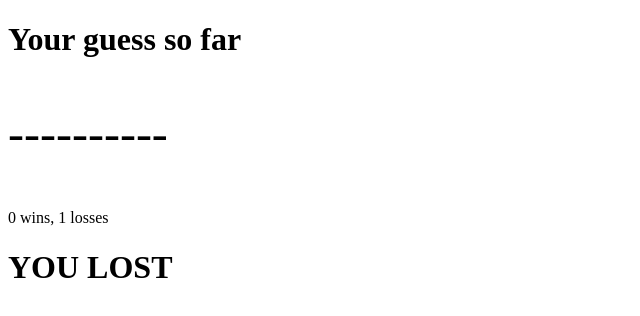
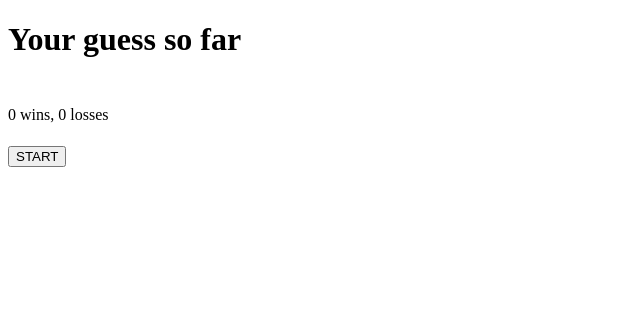
Before and after one commit to kennywenny/wordguess, a plain HTML site: page index.html in a window 1280 px wide. Shown: the whole page, without its empty margins (0-640 px from the left). Drawn offline with Linux system fonts and the light colour scheme.

Commit message:
Button to start game

```diff
--- a/index.html
+++ b/index.html
@@ -12,7 +12,8 @@
   <p id="guessed_word"></p>
   <p id="feedback"></p>
   <p><span id="wins"></span> wins, <span id="losses"></span> losses</p>
-  <h1 id="game_result">HELLO</h1>
+  <h1 id="game_result"></h1>
+  <button id="start">START</button>
   <script src="./script.js"></script>
 </body>
 </html>
--- a/script.js
+++ b/script.js
@@ -14,6 +14,7 @@ const feedbackElement = document.querySelector('#feedback')
 const winsElement = document.querySelector('#wins')
 const lossesElement = document.querySelector('#losses')
 const gameResultElement = document.querySelector('#game_result')
+const startButtonElement = document.querySelector('#start')
 
 const winsKey = 'wins'
 const lossesKey = 'losses'
@@ -21,22 +22,33 @@ let wins = localStorage.getItem(winsKey) || 0
 let losses = localStorage.getItem(lossesKey) || 0
 renderWinLosses()
 
-const randomWord = 'bookkeeper'
+let randomWord
+let guessedWord
+let countdown
+let timer
+let gameOn = false
+
+startButtonElement.addEventListener('click', () => {
+  gameOn = true
+  randomWord = 'bookkeeper'
   //candidateWords[Math.floor(Math.random() * candidateWords.length)] // TODO: Reinstate me
-let guessedWord = '-'.repeat(randomWord.length)
+  guessedWord = '-'.repeat(randomWord.length)
   guessedWordElement.textContent = guessedWord
-
-let countdown = 5
-
-const timer = setInterval(() => {
+  countdown = 5
+  timer = setInterval(() => {
     countdown--
     if (countdown <= 0) {
       loseGame()
     }
     console.log(countdown)
   }, 1000)
+})
+
 
 document.addEventListener('keydown', event => {
+  if (!gameOn) {
+    return
+  }
   const keyPressed = event.key
   if (!validGuesses.includes(keyPressed)) {
     return
@@ -57,7 +69,7 @@ document.addEventListener('keydown', event => {
     }
     guessedWord = guessedWord.substring(0, indexOfLetter) + randomWord[indexOfLetter] + guessedWord.substring(indexOfLetter + 1)
     console.log(guessedWord)
-    currentIndex = indexOfLetter+1
+    currentIndex = indexOfLetter + 1
     foundLetter = true
   }
 })
@@ -69,6 +81,7 @@ function validateGuessedWord() {
 }
 
 function winGame() {
+  gameOn = false
   clearInterval(timer)
   wins++
   localStorage.setItem(winsKey, wins)
@@ -77,6 +90,7 @@ function winGame() {
 }
 
 function loseGame() {
+  gameOn = false
   clearInterval(timer)
   losses++
   localStorage.setItem(lossesKey, losses)
```
Lines whose indentation alone changed are shown as unchanged.
